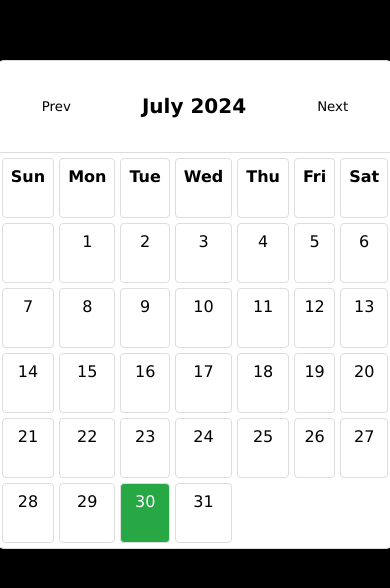
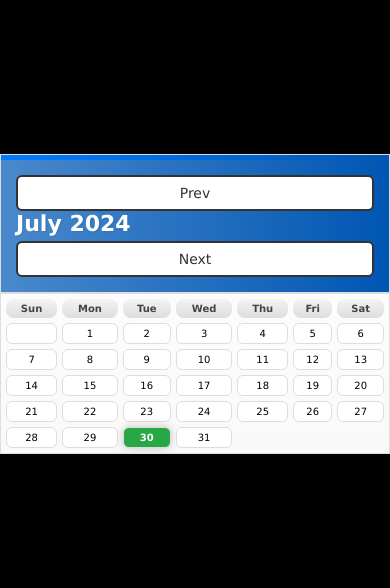
Before and after one commit to TGH75972/Calendar, a plain HTML site: page index.html in a window 390 px wide. Shown: the part 118-706 px from the top of the page. Drawn offline with Linux system fonts and the light colour scheme.

Commit message:
Update styles.css

```diff
--- a/styles.css
+++ b/styles.css
@@ -9,41 +9,69 @@ body {
 }
 
 #calendar {
-    width: 400px;
+    width: 410px;
     border: 1px solid #ddd;
-    border-radius: 8px;
-    background-color: #fff;
-    box-shadow: 0 0 10px rgba(0,0,0,0.1);
+    border-radius: 12px;
+    background: linear-gradient(to bottom, #ffffff, #f9f9f9);
+    box-shadow: 0 4px 12px rgba(0,0,0,0.2);
     font-family: Verdana, sans-serif;
+    overflow: hidden;
+    transition: transform 0.3s;
+}
+
+#calendar:hover {
+    transform: scale(1.02);
 }
 
 header {
     display: flex;
     justify-content: space-between;
     align-items: center;
-    padding: 30px;
-    border-bottom: 1px solid #ddd;
+    padding: 20px 30px;
+    border-bottom: 2px solid #ddd;
+    background: linear-gradient(to right, #4a89cc, #0056b3);
+    color: white;
+    font-size: 18px;
+    position: relative;
+}
+
+header::before {
+    content: '';
+    position: absolute;
+    top: 0;
+    left: 0;
+    width: 100%;
+    height: 5px;
+    background: linear-gradient(to right, #007bff, #0056b3);
 }
 
 button {
     background-color: #ffffff;
-    color: black;
-    border: 2px solid black;
-    border: none;
-    padding: 8px 15px;
-    border-radius: 4px;
+    color: #333;
+    border: 2px solid #333;
+    padding: 10px 20px;
+    border-radius: 6px;
     cursor: pointer;
     font-family: Verdana, sans-serif;
+    transition: background-color 0.3s, color 0.3s, border-color 0.3s, box-shadow 0.3s;
 }
 
 button:hover {
     background-color: #7baadb;
     color: black;
+    border-color: #7baadb;
+    box-shadow: 0 4px 8px rgba(0,0,0,0.2);
+}
+
+button:active {
+    background-color: #5a8abf;
+    box-shadow: 0 2px 4px rgba(0,0,0,0.3);
 }
 
 h1 {
     margin: 0;
-    font-size: 20px;
+    font-size: 22px;
+    text-shadow: 1px 1px 2px rgba(0,0,0,0.1);
 }
 
 table {
@@ -52,31 +80,85 @@ table {
     border-spacing: 5px;
 }
 
-th, td {
+th {
+    font-size: 14px;
+    font-weight: bold;
+    color: #444;
+    background: linear-gradient(to bottom, #f4f4f4, #ddd);
+    padding: 12px;
+    border-radius: 8px;
+}
+
+td {
     width: 13%;
     height: 60px;
     text-align: center;
     border: 1px solid #ddd;
-    border-radius: 4px;
+    border-radius: 6px;
     vertical-align: top;
     background-color: #fff;
-    padding: 8px;
+    padding: 10px;
     box-sizing: border-box;
     overflow: hidden;
     text-overflow: ellipsis;
     white-space: nowrap;
-}
-
-td {
-    cursor: pointer;
+    transition: background-color 0.3s, color 0.3s, transform 0.3s;
 }
 
 td:hover {
     background-color: #292828;
     color: white;
+    transform: scale(1.05);
 }
 
 .today {
     background-color: #28a745;
     color: white;
+    font-weight: bold;
+    box-shadow: 0 0 10px rgba(0,0,0,0.2);
 }
+
+@media (max-width: 768px) {
+    #calendar {
+        width: 100%;
+        max-width: 100%;
+        border-radius: 0;
+    }
+
+    header {
+        padding: 15px;
+        font-size: 16px;
+    }
+
+    button {
+        padding: 8px 14px;
+        font-size: 14px;
+    }
+
+    th, td {
+        font-size: 12px;
+        padding: 6px;
+    }
+
+    td {
+        width: auto;
+        height: auto;
+    }
+}
+
+@media (max-width: 480px) {
+    header {
+        flex-direction: column;
+        align-items: flex-start;
+    }
+
+    button {
+        width: 100%;
+        margin-top: 5px;
+    }
+
+    th, td {
+        font-size: 10px;
+        padding: 4px;
+    }
+}
```
